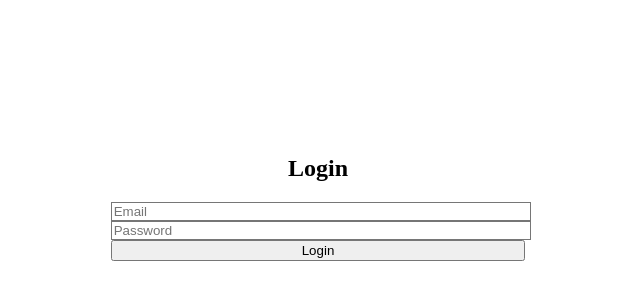
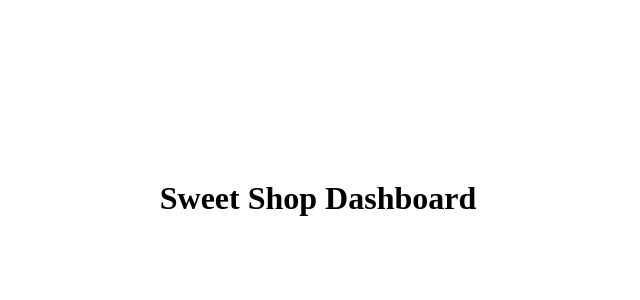
Before and after one commit to Hemang648/sweet-shop-management, a React app in the folder frontend/: page /dashboard in a window 1280 px wide. Shown: the part 210-510 px from the top of the page, without its empty margins (322-962 px from the left). Built offline with nearby package versions, Linux system fonts and the light colour scheme; sample sign-in values are in the browser's storage; the HTML template or start-up script is replaced by a standard one.

Commit message:
feat(frontend): add routing and protected dashboard route

```diff
--- a/frontend/package.json
+++ b/frontend/package.json
@@ -12,7 +12,8 @@
   "dependencies": {
     "axios": "^1.13.2",
     "react": "^19.2.0",
-    "react-dom": "^19.2.0"
+    "react-dom": "^19.2.0",
+    "react-router-dom": "^7.10.1"
   },
   "devDependencies": {
     "@eslint/js": "^9.39.1",
--- a/frontend/src/App.tsx
+++ b/frontend/src/App.tsx
@@ -1,11 +1,26 @@
+import { BrowserRouter, Routes, Route, Navigate } from "react-router-dom";
 import Login from "./pages/Login";
 import Register from "./pages/Register";
+import Dashboard from "./pages/Dashboard";
+import ProtectedRoute from "./components/ProtectedRoute";
 
 export default function App() {
   return (
-    <>
-      <Login />
-      {/* <Register /> */}
-    </>
+    <BrowserRouter>
+      <Routes>
+        <Route path="/" element={<Navigate to="/dashboard" />} />
+        <Route path="/login" element={<Login />} />
+        <Route path="/register" element={<Register />} />
+
+        <Route
+          path="/dashboard"
+          element={
+            <ProtectedRoute>
+              <Dashboard />
+            </ProtectedRoute>
+          }
+        />
+      </Routes>
+    </BrowserRouter>
   );
 }
--- /dev/null
+++ b/frontend/src/components/ProtectedRoute.tsx
@@ -0,0 +1,14 @@
+import { Navigate } from "react-router-dom";
+import { isAuthenticated } from "../utils/auth";
+
+export default function ProtectedRoute({
+  children,
+}: {
+  children: JSX.Element;
+}) {
+  if (!isAuthenticated()) {
+    return <Navigate to="/login" replace />;
+  }
+
+  return children;
+}
--- /dev/null
+++ b/frontend/src/pages/Dashboard.tsx
@@ -0,0 +1,7 @@
+export default function Dashboard() {
+  return (
+    <div className="min-h-screen flex items-center justify-center">
+      <h1 className="text-2xl font-bold">Sweet Shop Dashboard</h1>
+    </div>
+  );
+}
--- a/frontend/src/pages/Login.tsx
+++ b/frontend/src/pages/Login.tsx
@@ -11,7 +11,7 @@ export default function Login() {
     try {
       const res = await api.post("/auth/login", { email, password });
       localStorage.setItem("token", res.data.accessToken);
-      alert("Login successful");
+      window.location.href = "/dashboard";
     } catch (err: any) {
       setError("Invalid credentials");
     }
--- /dev/null
+++ b/frontend/src/utils/auth.ts
@@ -0,0 +1,8 @@
+export const isAuthenticated = (): boolean => {
+  return Boolean(localStorage.getItem("token"));
+};
+
+export const logout = () => {
+  localStorage.removeItem("token");
+  window.location.href = "/login";
+};
```
Also changed, not shown: 1 other file (tests, documents, lock files or other folders).
